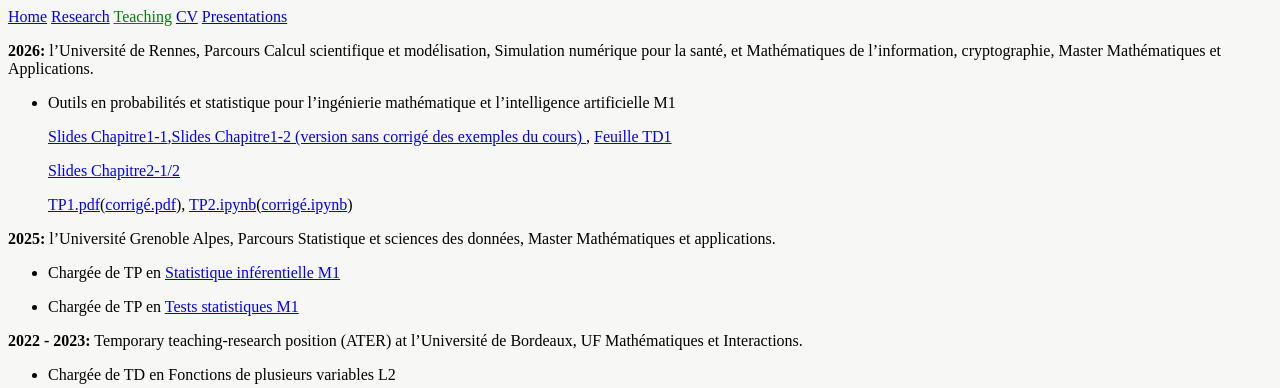
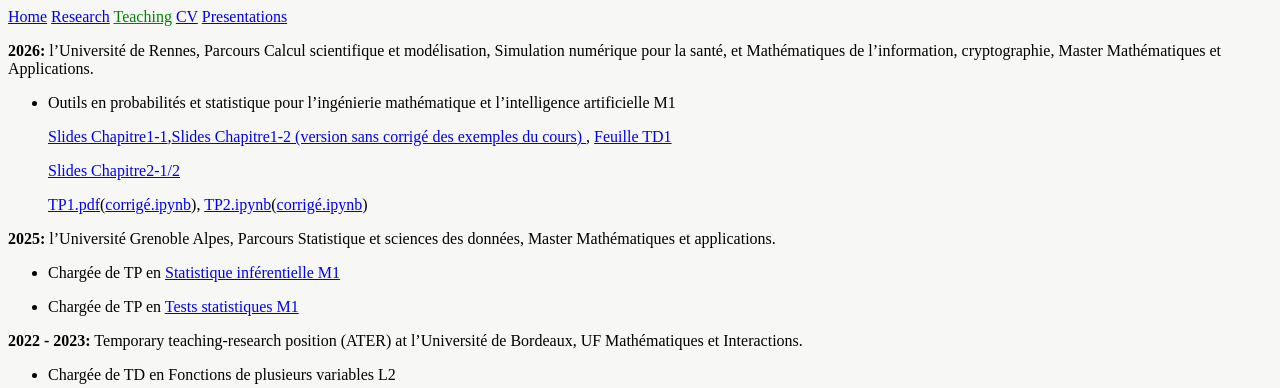
Before and after one commit to yiyej/yiyej.github.io, a Jekyll site: the page built from teaching.md, in a window 1280 px wide. Shown: the top 388 px of the page. Built offline with Jekyll 4.4.1, drawn with Linux system fonts in a browser that asks for light colours.

Commit message:
Update teaching.md

```diff
--- a/teaching.md
+++ b/teaching.md
@@ -10,7 +10,7 @@ title: Teaching
 
   <a href="/assets/rennes/2627/ops/ops_ch2_slides-1-70.pdf">Slides Chapitre2-1/2</a>
 
-  <a href="/assets/rennes/2627/ops/tp1_ops2627.pdf">TP1.pdf</a>(<a href="/assets/rennes/2627/ops/tp1_ops2627.pdf">corrigé.pdf</a>), <a href="/assets/rennes/2627/ops/TP1_2026-2027_corrige_Jupyter.ipynb">TP2.ipynb</a>(<a href="/assets/rennes/2627/ops/TP2_OPS_2026_2027_machine_corrige.ipynb">corrigé.ipynb</a>)
+  <a href="/assets/rennes/2627/ops/tp1_ops2627.pdf">TP1.pdf</a>(<a href="/assets/rennes/2627/ops/tp1_ops2627.pdf">corrigé.ipynb</a>), <a href="/assets/rennes/2627/ops/TP1_2026-2027_corrige_Jupyter.ipynb">TP2.ipynb</a>(<a href="/assets/rennes/2627/ops/TP2_OPS_2026_2027_machine_corrige.ipynb">corrigé.ipynb</a>)
 
 
 **2025:** l’Université Grenoble Alpes, Parcours Statistique et sciences des données, Master Mathématiques et applications.
```
